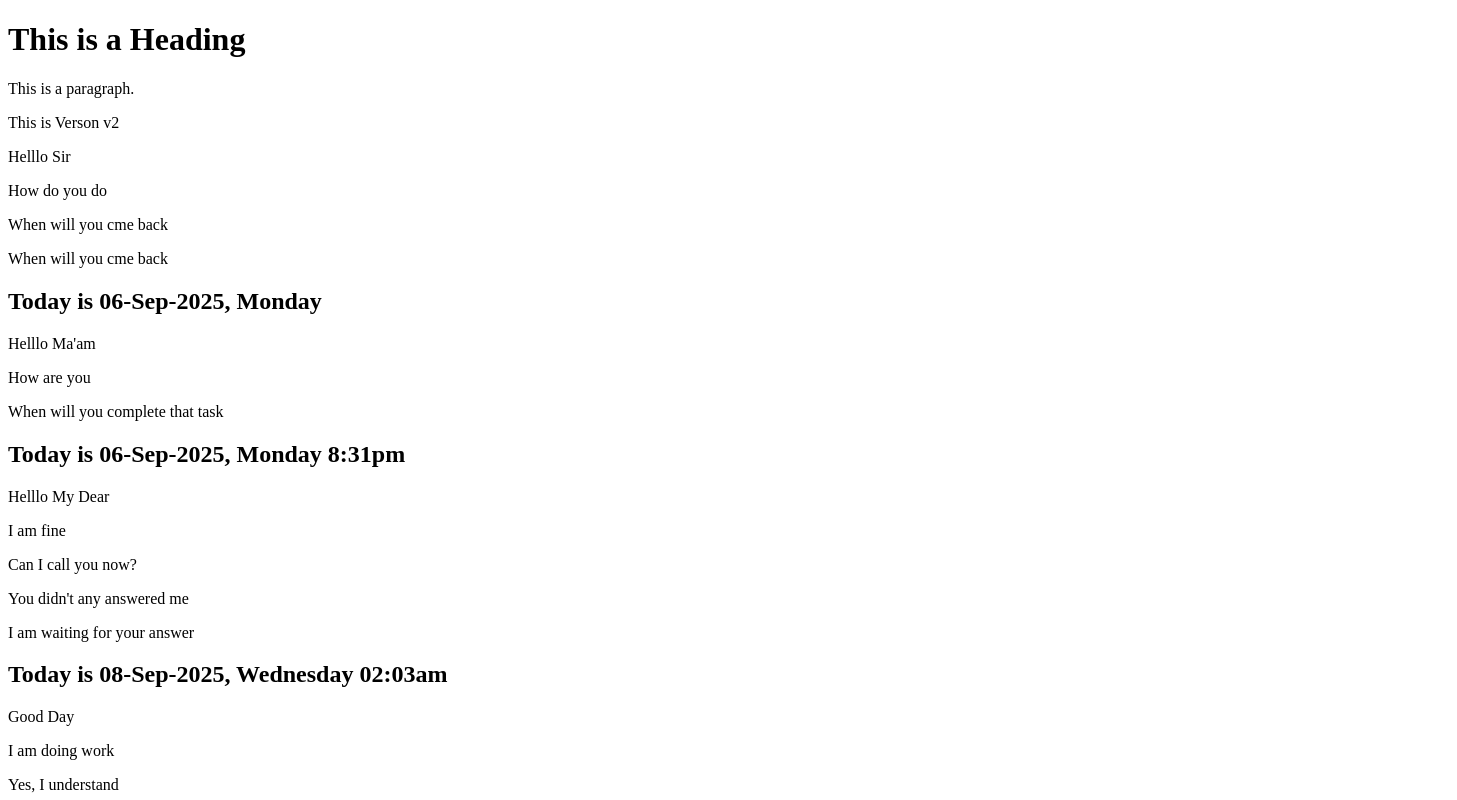
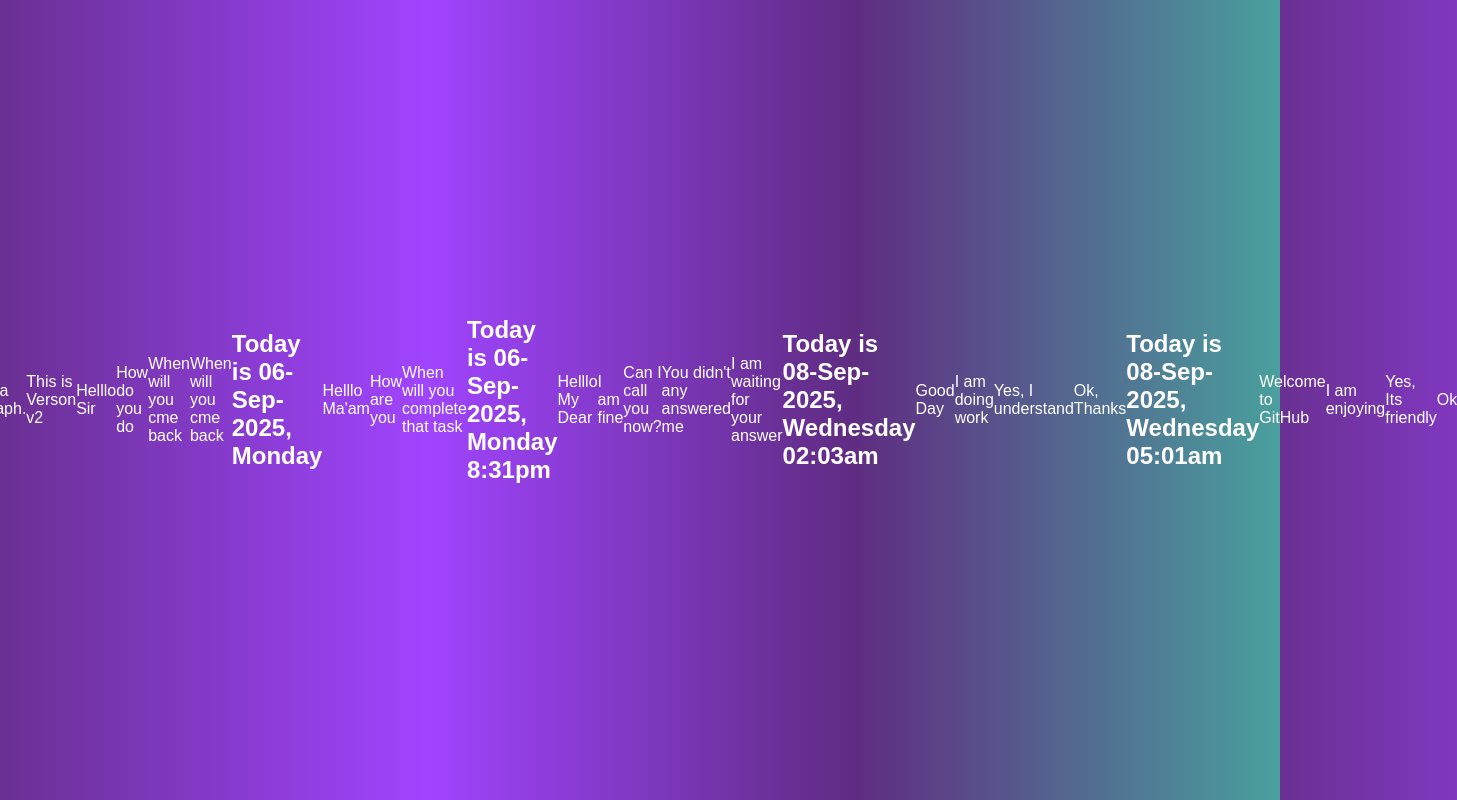
Before and after one commit to Arora1992/Arora_Repo_AA, a plain HTML site: page index.html in a window 1280 px wide. Shown: the top 800 px of the page, 1457 px wide, since content can reach past the window. Drawn offline with Linux system fonts and the light colour scheme.

Commit message:
Added Design for web site

```diff
--- a/index.html
+++ b/index.html
@@ -4,6 +4,7 @@
     <meta charset="UTF-8">
     <meta http-equiv="content-security-policy" content="default-src 'self'">
     <meta name="viewport" content="width=device-width, initial-scale=1.0" />
+    <link rel="stylesheet" href="styles.css">
     <title>Page Title</title>
 </head>
 <body>
--- /dev/null
+++ b/styles.css
@@ -0,0 +1,28 @@
+/* styles.css */
+body {
+    /* Set a gradient background from purple to teal */
+    background: linear-gradient(to right, #6a3093, #a044ff, #5f2c82, #49a09d);
+    font-family: Arial, sans-serif;
+    /* Sets a clean, modern font for the body text */
+    color: white;
+    /* Sets the text color to white for better contrast */
+    margin: 0;
+    /* Removes default margin */
+    padding: 0;
+    /* Removes default padding */
+    display: flex;
+    /* Enables flexbox layout */
+    justify-content: center;
+    /* Centers content horizontally */
+    align-items: center;
+    /* Centers content vertically */
+    height: 100vh;
+    /* Makes the body take the full height of the viewport */
+}
+
+h1 {
+    font-size: 2em;
+    /* Sets the size of the header text */
+    text-align: center;
+    /* Centers the header text */
+}
```
Also changed, not shown: today.html (added, +11 -0 lines), hello.html (added), yes.txt (added).
